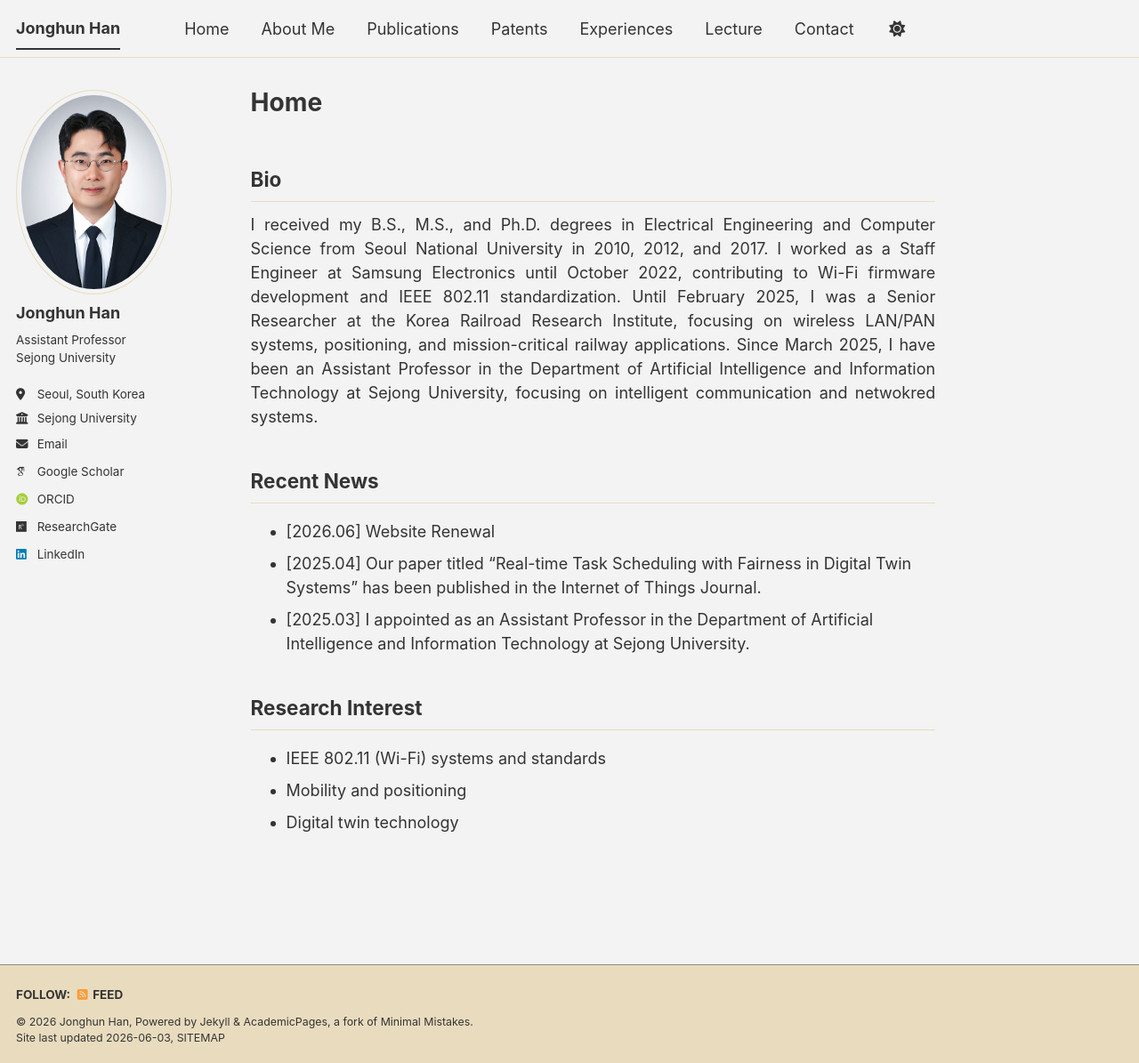
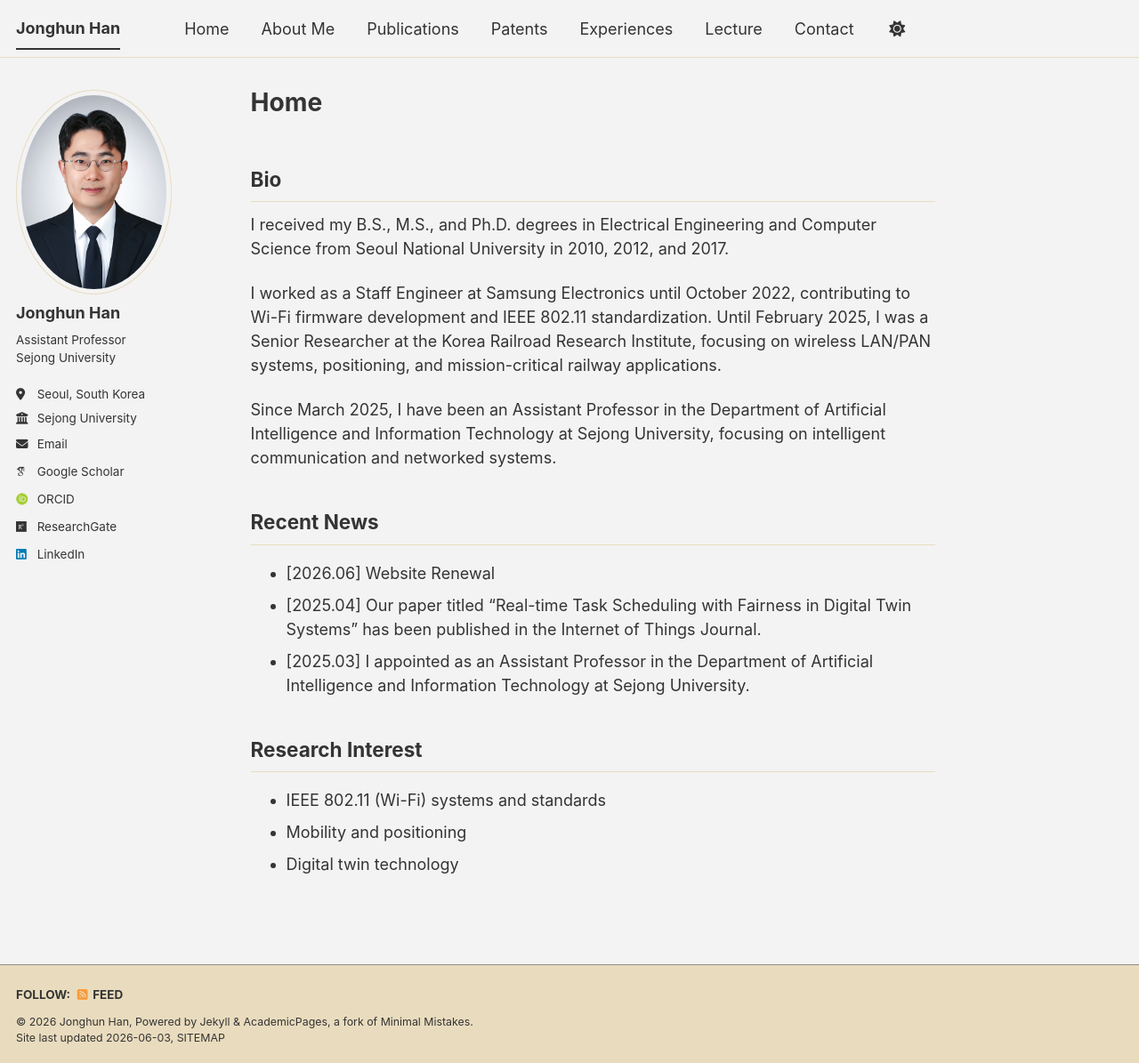
Before and after one commit to icnsl/icnsl.github.io, a Jekyll site: the page built from _pages/about.md, in a window 1280 px wide and 1195 px high. Shown: the whole window at 89% size. Built offline with Jekyll 4.4.1, drawn with Linux system fonts in a browser that asks for light colours; some web fonts are replaced; a script bundle is joined from its source files by our own code; library files that are not in the unit come from our copies.

Commit message:
Update about.md

```diff
--- a/_pages/about.md
+++ b/_pages/about.md
@@ -8,9 +8,20 @@ redirect_from:
 ---
 
 ## Bio
-<p align="justify">
-I received my B.S., M.S., and Ph.D. degrees in Electrical Engineering and Computer Science from Seoul National University in 2010, 2012, and 2017. I worked as a Staff Engineer at Samsung Electronics until October 2022, contributing to Wi-Fi firmware development and IEEE 802.11 standardization. Until February 2025, I was a Senior Researcher at the Korea Railroad Research Institute, focusing on wireless LAN/PAN systems, positioning, and mission-critical railway applications. Since March 2025, I have been an Assistant Professor in the Department of Artificial Intelligence and Information Technology at Sejong University, focusing on intelligent communication and netwokred systems.
+<div class="bio-text">
+<p>
+I received my B.S., M.S., and Ph.D. degrees in Electrical Engineering and Computer Science from Seoul National University in 2010, 2012, and 2017.
 </p>
+
+<p>
+I worked as a Staff Engineer at Samsung Electronics until October 2022, contributing to Wi-Fi firmware development and IEEE 802.11 standardization. Until February 2025, I was a Senior Researcher at the Korea Railroad Research Institute, focusing on wireless LAN/PAN systems, positioning, and mission-critical railway applications.
+</p>
+
+<p>
+Since March 2025, I have been an Assistant Professor in the Department of Artificial Intelligence and Information Technology at Sejong University, focusing on intelligent communication and networked systems.
+</p>
+
+</div>
 
 ## Recent News
 - [2026.06] Website Renewal
```
